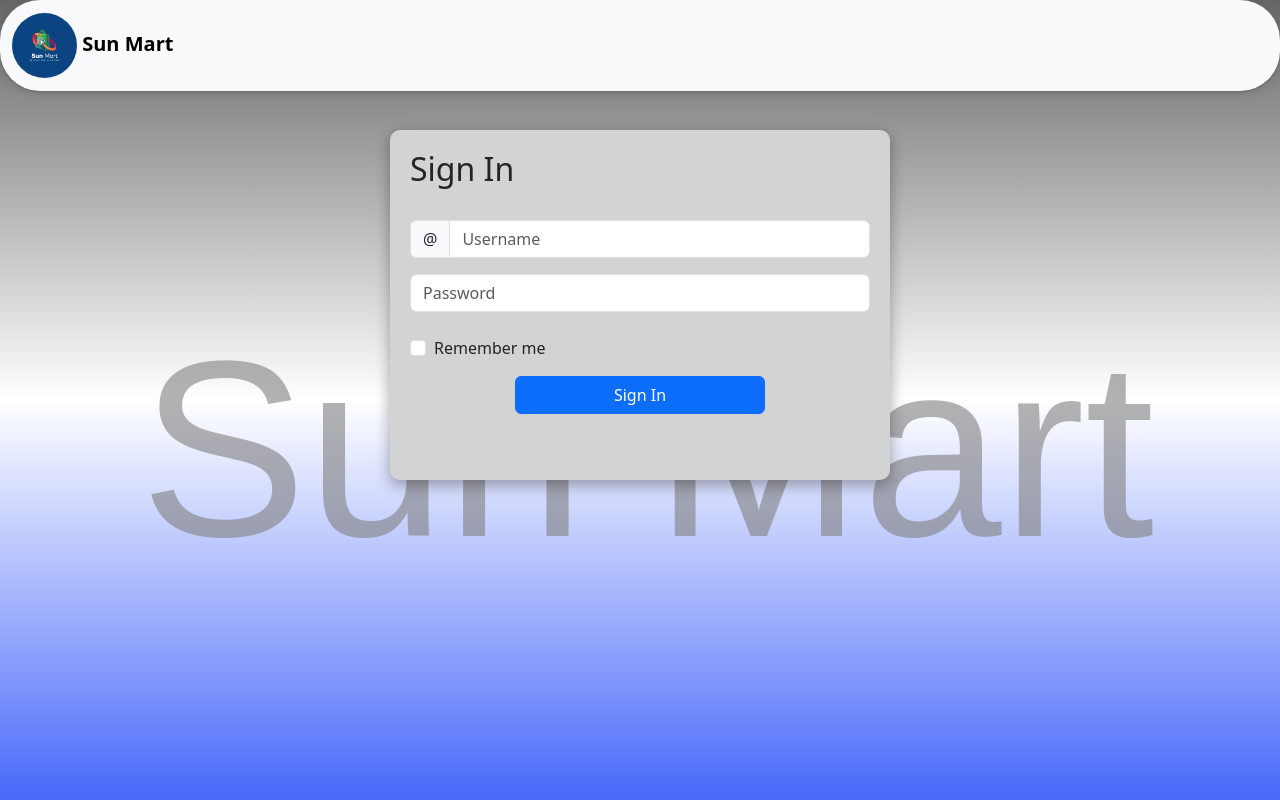
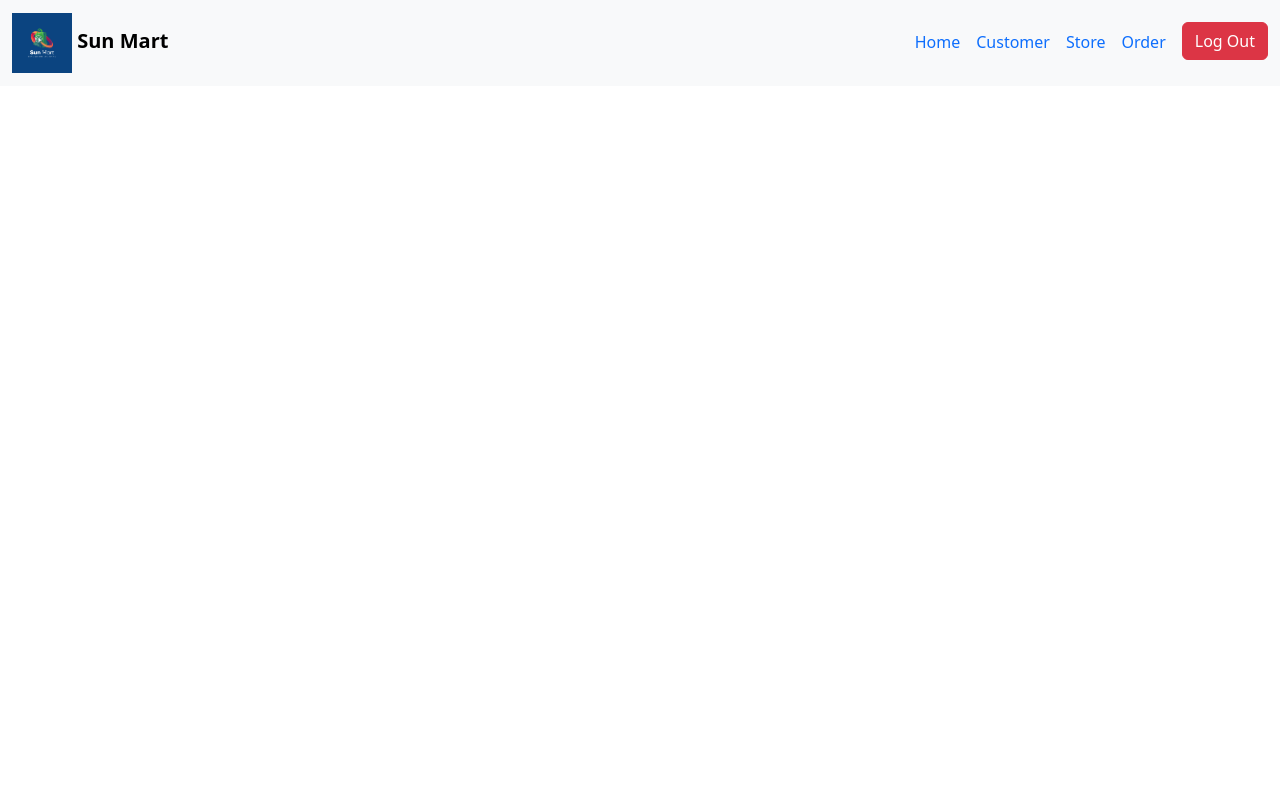
Before and after one commit to UvinduV/Assignment-06, a plain HTML site: page index.html in a window 1280 px wide. Drawn offline with nearby package versions, Linux system fonts and the light colour scheme.

Commit message:
add header in index file

```diff
--- a/index.html
+++ b/index.html
@@ -2,108 +2,55 @@
 <html lang="en">
 <head>
     <meta http-equiv="Content-Type" content="text/html;charset=UTF-8">
-    <title>Sign-In</title>
+    <title>SunMart</title>
     <link href="https://cdn.jsdelivr.net/npm/bootstrap@5.3.3/dist/css/bootstrap.min.css" rel="stylesheet" integrity="sha384-QWTKZyjpPEjISv5WaRU9OFeRpok6YctnYmDr5pNlyT2bRjXh0JMhjY6hW+ALEwIH" crossorigin="anonymous">
     <link rel="stylesheet" href="assets/normalize.css">
-    <style>
-        body{
-            position: relative;
-            background:linear-gradient(rgba(0,0,0,0.6),#ffffff,#4869fa);
-            height: 100vh;
-        }
-        nav{
-            border-radius: 40px 40px 40px 40px;
-            box-shadow: rgba(60, 64, 67, 0.3) 0px 1px 2px 0px, rgba(60, 64, 67, 0.15) 0px 2px 6px 2px;
-        }
-        #log-form{
-            width: 500px;
-            height: 350px;
-            background: lightgray;
-            border-radius: 10px;
-            padding: 20px;
-            box-shadow: rgba(0, 0, 0, 0.35) 0px 5px 15px;;
-
-            position: absolute;
-            top: 130px;
-            left: 0;
-            right: 0;
-            margin: auto;
-
-        }
-        a>img{
-            border-radius: 50%;
-        }
-        #btnSign{
-            position: absolute;
-            left: 0;
-            right: 0;
-            margin: auto;
-        }
-        h1{
-            font-size: 250px;
-            font-family: sans-serif;
-            color: gray;
-            position: absolute;
-            top: 300px;
-            left: 140px;
-            margin: auto;
-            opacity: 60%;
-        }
-        header>nav{
-
-        }
-    </style>
 </head>
-
 <body>
 <header>
     <nav class="navbar bg-body-tertiary">
         <div class="container-fluid">
             <a class="navbar-brand" href="#">
-                <img id="logo" src="assets/sunmartLogo.png" alt="Logo" width="65" height="65" class="d-inline-block align-text-center">
+                <img id="logo" src="assets/sunmartLogo.png" alt="Logo" width="60" height="60" class="d-inline-block align-text-center">
                 <b>Sun Mart</b>
             </a>
+            <ul class="nav nav-underline">
+                <li class="nav-item">
+                    <a class="nav-link" href="home.html">Home</a>
+                </li>
+                <li class="nav-item">
+                    <a class="nav-link" href="customer.html">Customer</a>
+                </li>
+                <li class="nav-item">
+                    <a class="nav-link" href="store.html">Store</a>
+                </li>
+                <li class="nav-item">
+                    <a class="nav-link" href="order.html">Order</a>
+                </li>
+                <li class="nav-item">
+                    <a class="" href="Login.html">
+                        <button type="button" class="btn btn-danger">Log Out</button>
+                    </a>
+                </li>
+
+            </ul>
         </div>
     </nav>
-
 </header>
 
+<!--login-->
+<section id="login-sec">
 
-<section>
-    <h1>
-        Sun Mart
-    </h1>
-    <div id="log-form">
-        <form>
-            <h2>Sign In</h2>
-            <br>
-            <div class="input-group mb-3">
-                <span class="input-group-text" id="basic-addon1">@</span>
-                <input type="text" class="form-control" placeholder="Username" aria-label="Username" aria-describedby="basic-addon1">
-            </div>
-
-            <div class="col">
-                <input type="password" class="form-control" placeholder="Password" aria-label="Password">
-            </div>
-            <br>
-            <div class="mb-3 form-check">
-                <input type="checkbox" class="form-check-input" id="exampleCheck1">
-                <label class="form-check-label" for="exampleCheck1">Remember me</label>
-            </div>
-
-            <a href="home.html">
-                <button id="btnSign" type="button" class="btn btn-primary col-md-6">Sign In</button>
-            </a>
-
-        </form>
-    </div>
 </section>
-
-<!--home-section-->
-<section></section>
 
 
 
+
+
+<script src="../assets/lib/jquery-3.7.1.min.js"></script>
 <script src="https://cdn.jsdelivr.net/npm/bootstrap@5.3.3/dist/js/bootstrap.bundle.min.js" integrity="sha384-YvpcrYf0tY3lHB60NNkmXc5s9fDVZLESaAA55NDzOxhy9GkcIdslK1eN7N6jIeHz" crossorigin="anonymous"></script>
+
+<script></script>
+
 </body>
 </html>
```
Also changed, not shown: Login.html (added, +109 -0 lines), customer.html (+1 -1 lines), home.html (+1 -1 lines), order.html (+1 -1 lines), store.html (+1 -1 lines).
